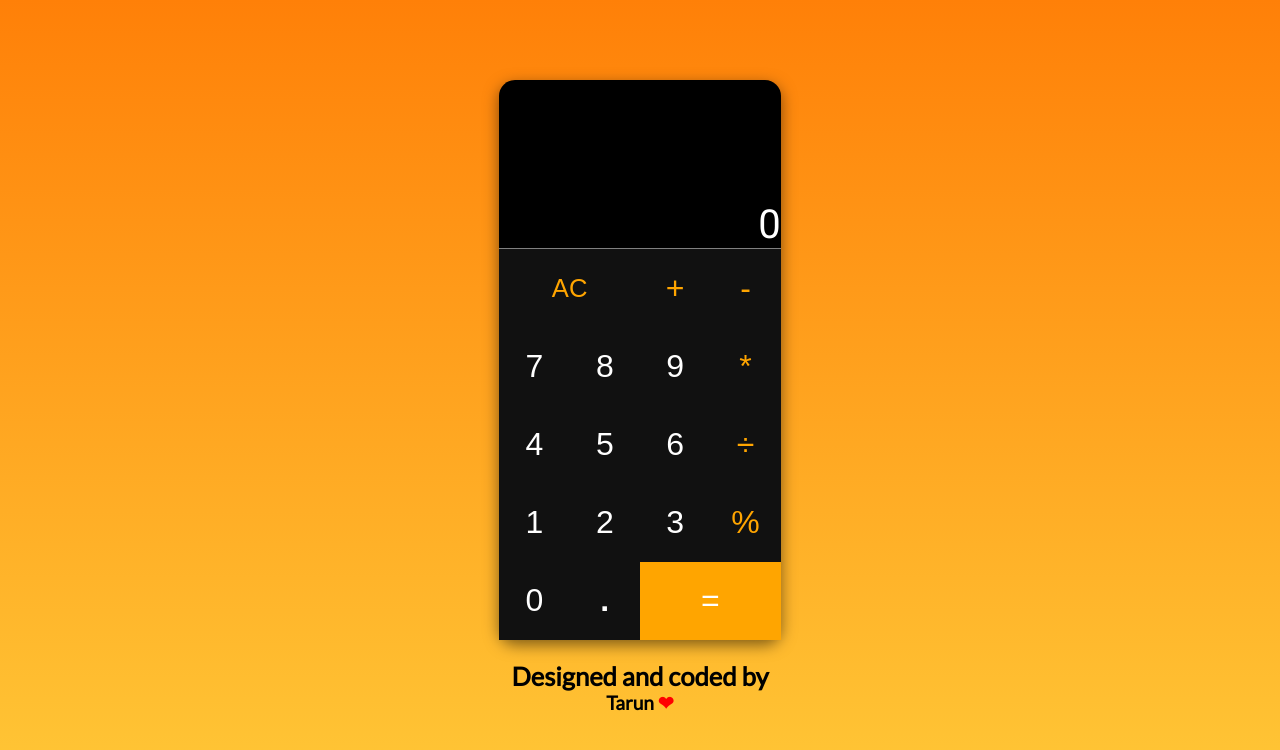
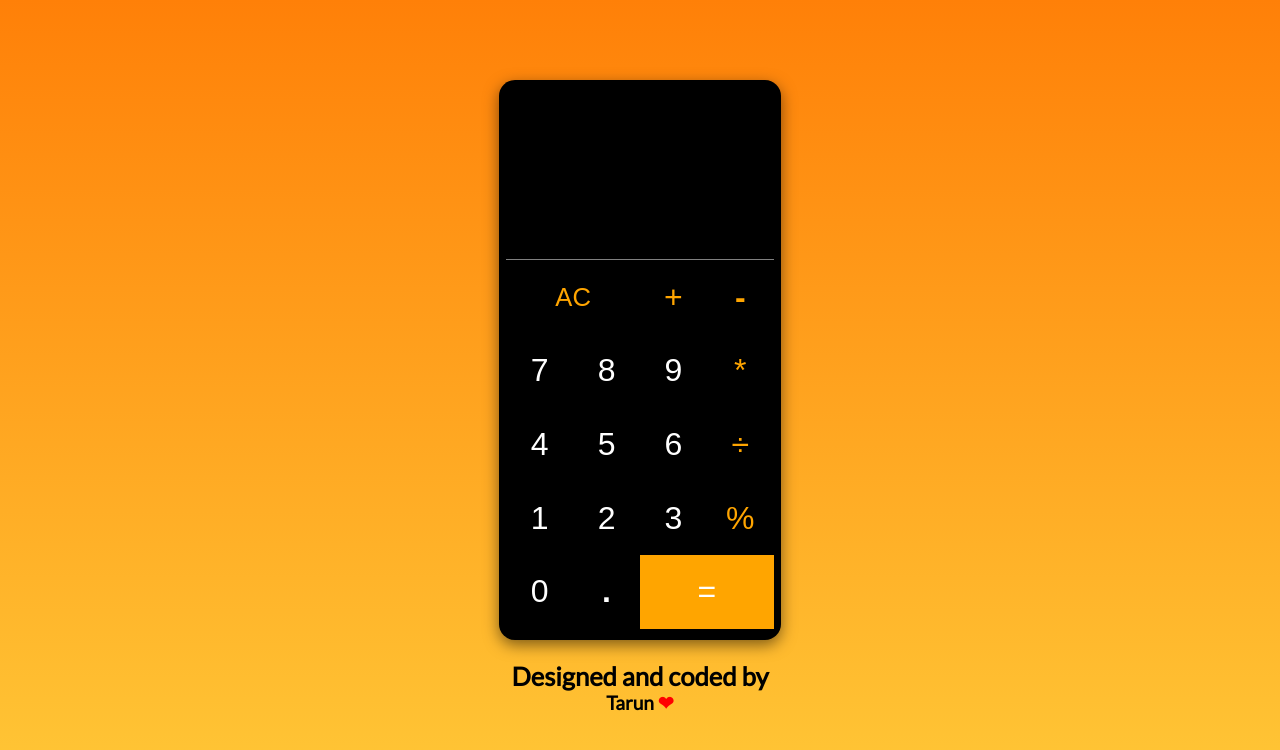
Before and after one commit to tarun2506/calculator, a React (Create React App) app: page / in a window 1280 px wide. Shown: the top 750 px of the page. Built offline with nearby package versions, Linux system fonts and the light colour scheme.

Commit message:
10% functionality added

```diff
--- a/src/components/Calc.js
+++ b/src/components/Calc.js
@@ -2,40 +2,86 @@ import React, { useState } from "react";
 import "../styles/calc.css";
 
 function Calc() {
-  const [text, setText] = useState(0);
+  const [text, setText] = useState("");
+  const [clearInput, setClearInput] = useState(false);
+  const [error, setError] = useState("");
+
+  const handleClear = () => {
+    setClearInput(true);
+    setText("");
+    setError("");
+  };
+
+  const handleNumInput = (e) => {
+    setClearInput(false);
+    if (text.length <= 14) {
+      setText((prev) => prev + e.target.innerText);
+    } else {
+      setError("Limit Reached 😭");
+      setTimeout(() => {
+        setError("");
+      }, 1000);
+    }
+  };
+
   return (
     <div id="calculator">
       <div id="display">
-        <p>{text}</p>
+        {error && <p id="error">{error}</p>}
+        {clearInput ? <p id="input">0</p> : <p id="input">{text}</p>}
       </div>
       <div id="buttons">
-        <button id="clear">AC</button>
+        <button id="clear" onClick={handleClear}>
+          AC
+        </button>
         <button id="add" className="operator">
           +
         </button>
         <button id="subtract" className="operator">
           -
         </button>
-        <button id="seven">7</button>
-        <button id="eight">8</button>
-        <button id="nine">9</button>
+        <button id="seven" onClick={handleNumInput}>
+          7
+        </button>
+        <button id="eight" onClick={handleNumInput}>
+          8
+        </button>
+        <button id="nine" onClick={handleNumInput}>
+          9
+        </button>
         <button id="multiply" className="operator">
           *
         </button>
-        <button id="four">4</button>
-        <button id="five">5</button>
-        <button id="six">6</button>
+        <button id="four" onClick={handleNumInput}>
+          4
+        </button>
+        <button id="five" onClick={handleNumInput}>
+          5
+        </button>
+        <button id="six" onClick={handleNumInput}>
+          6
+        </button>
         <button id="divide" className="operator">
           ÷
         </button>
-        <button id="one">1</button>
-        <button id="two">2</button>
-        <button id="three">3</button>
+        <button id="one" onClick={handleNumInput}>
+          1
+        </button>
+        <button id="two" onClick={handleNumInput}>
+          2
+        </button>
+        <button id="three" onClick={handleNumInput}>
+          3
+        </button>
         <button id="multiply" className="operator">
           %
         </button>
-        <button id="zero">0</button>
-        <button id="decimal">.</button>
+        <button id="zero" onClick={handleNumInput}>
+          0
+        </button>
+        <button id="decimal" onClick={handleNumInput}>
+          .
+        </button>
         <button id="equals">=</button>
       </div>
     </div>
--- a/src/styles/calc.css
+++ b/src/styles/calc.css
@@ -18,27 +18,35 @@ button {
   font-weight: 500;
   border: none;
   color: white;
-  background-color: #111;
+  background-color: black;
   width: 25%;
 }
 
 #display {
-  width: 100%;
-  height: 30%;
+  width: 95%;
+  height: 28%;
   color: white;
   font-family: "Roboto", sans-serif;
   display: flex;
+  flex-wrap: wrap;
   justify-content: flex-end;
   align-items: flex-end;
-  font-size: 2.5rem;
+  font-size: 2.2rem;
+  margin: 0.2rem auto;
+}
+
+#display #input {
+  max-width: 100%;
 }
 
 #buttons {
   border-top: 0.5px solid grey;
   display: flex;
   flex-wrap: wrap;
-  width: 100%;
-  height: 70%;
+  width: 95%;
+  height: 66%;
+  margin: 0rem auto;
+  margin-top: 1rem;
 }
 
 #clear {
@@ -60,8 +68,19 @@ button {
   color: orange;
 }
 
+#subtract {
+  font-weight: bolder;
+}
+
 @media (max-width: 500px) {
   #calculator {
     width: 80%;
   }
+  #display {
+    font-size: 2rem;
+  }
 }
+
+#error {
+  font-size: 2rem;
+}
```
